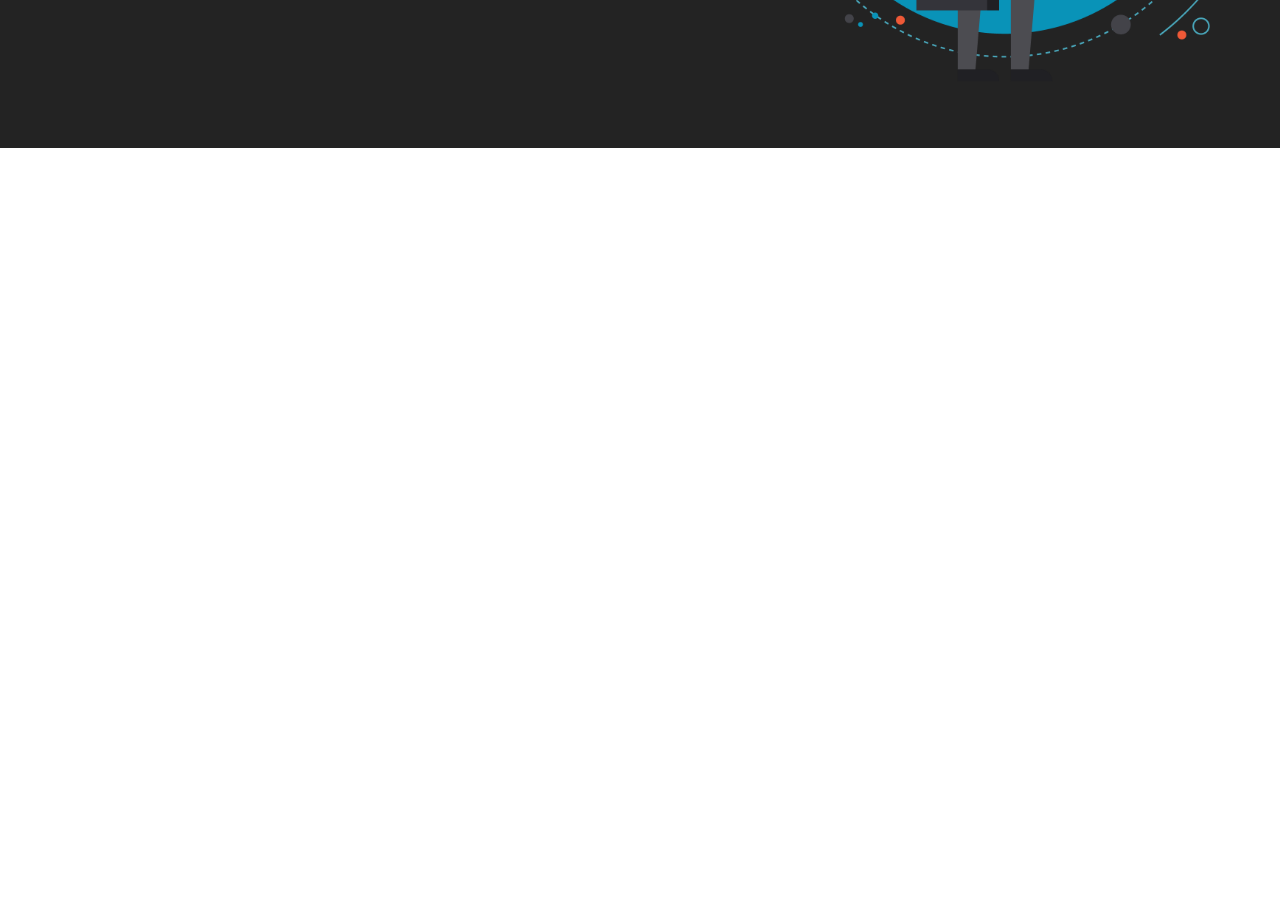
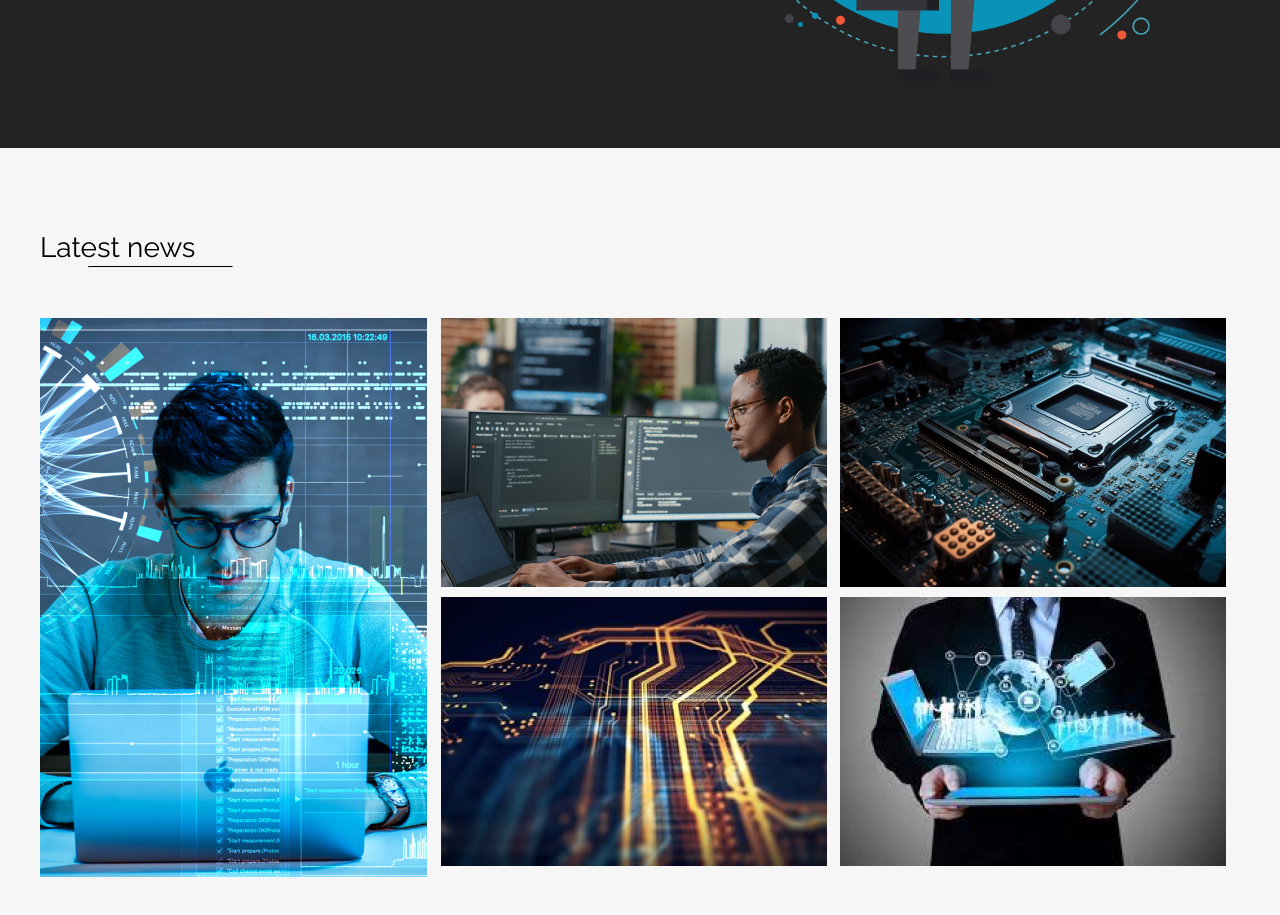
Before and after one commit to ismaildev49/Grid-pixel-perfect, a plain HTML site: page index.html in a window 1280 px wide. Shown: the part 547-1462 px from the top of the page. Before the commit the page ends 800 px from the top, so only its background shows below. Drawn offline with Linux system fonts and the light colour scheme.

Commit message:
second section end

```diff
--- a/index.html
+++ b/index.html
@@ -40,5 +40,19 @@
         />
       </div>
     </section>
+    <section class="second">
+        <div class="second-container">
+            <h2>Latest news</h2>
+            <hr />
+            <div class="grid-images">
+              <img id="image-1" src="images/image 1.png" alt="" />
+              <img id="image-2" src="images/image 2.png" alt="" />
+              <img id="image-3" src="images/image 3.png" alt="" />
+              <img id="image-4" src="images/image 4.png" alt=""/>
+              <img id="image-5" src="images/image 5.png" alt="" />
+            </div>
+        </div>
+
+    </section>
   </body>
 </html>
--- a/style.css
+++ b/style.css
@@ -1,20 +1,19 @@
-@import url('https://fonts.googleapis.com/css2?family=Inter&family=Raleway:wght@400;800&display=swap');
-*{
+@import url("https://fonts.googleapis.com/css2?family=Inter&family=Raleway:wght@400;800&display=swap");
+* {
   margin: 0;
   padding: 0;
   box-sizing: border-box;
 }
 
 body {
-    font-family: 'Raleway', sans-serif;
+  font-family: "Raleway", sans-serif;
 }
 
 /* header */
-header{
-    background-color: #3A3D46;
-
+header {
+  background-color: #3a3d46;
 }
-.navbar{
+.navbar {
   margin: 0 auto;
   max-width: 1200px;
   height: 65px;
@@ -27,8 +26,8 @@ header{
   align-items: center;
 }
 .menu a {
-    color: #FFF;
-    font-family: 'Inter', sans-serif;
+  color: #fff;
+  font-family: "Inter", sans-serif;
   text-decoration: none;
   font-size: 14px;
   text-transform: uppercase;
@@ -38,7 +37,7 @@ header{
   padding-left: 30px;
 }
 .menu li:first-child {
-    background-color: #007DFC;
+  background-color: #007dfc;
   line-height: 14px;
   border-radius: 4px;
   padding: 8px 10px 8px 9px;
@@ -55,7 +54,7 @@ header{
 }
 .main-container {
   display: grid;
-    grid-template-columns: 730px 1fr;
+  grid-template-columns: 610px 1fr;
   grid-template-rows: 1fr;
   justify-content: center;
   align-items: center;
@@ -64,45 +63,41 @@ header{
   height: 630px;
 }
 
-
-.txt-main-container{
+.txt-main-container {
   width: 463px;
   height: 327px;
   display: flex;
   flex-direction: column;
-
-
-
 }
-.txt-main-container h1{
+.txt-main-container h1 {
   font-size: 65px;
   line-height: 65px;
   font-weight: 800;
-    color: #FFF;
+  color: #fff;
   text-transform: uppercase;
   letter-spacing: 2px;
 }
 .txt-main-container h1 span {
-color: #FFB800;
+  color: #ffb800;
 }
-.txt-main-container h2{
+.txt-main-container h2 {
   font-weight: 800;
-    color: #007DFC;
+  color: #007dfc;
   font-size: 26px;
   line-height: 26px;
   text-transform: capitalize;
   letter-spacing: 1.04px;
   margin-top: 22px;
-    margin-bottom: 23px ;
+  margin-bottom: 23px;
 }
 .txt-main-container p {
-    color: #FFFFFF;
+  color: #ffffff;
   line-height: 20.88px;
   font-size: 16px;
   margin: 22px 0px 33px 0px;
   padding-right: 76px;
 }
-hr{
+hr {
   border-top: 1px solid #949494;
   width: 463px;
 }
@@ -113,7 +108,7 @@ hr{
 }
 
 button {
-    background-color:#FFB800;
+  background-color: #ffb800;
   border-radius: 45px;
   padding: 10px 27px 10px 27px;
   width: 141px;
@@ -125,3 +120,48 @@ button a {
   line-height: 20.88px;
   font-weight: 400;
 }
+/* second section*/
+.second {
+  background-color: #f6f6f6;
+  padding-top: 82px;
+  padding-bottom: 95px;
+}
+
+.second-container {
+  margin: 0 auto;
+  max-width: 1200px;
+}
+
+.second-container h2 {
+  font-size: 28px;
+  line-height: 35.54px;
+  font-weight: 400;
+}
+.second-container hr {
+  width: 145px;
+  border-top: 1px solid black;
+  margin-left: 48px;
+  margin-bottom: 50px;
+}
+.grid-images {
+  display: grid;
+  grid-template-areas:
+    " image-1 image-2 image-4"
+     "image-1 image-3 image-5";
+}
+
+#image-1{
+    grid-area: image-1;
+}
+#image-2{
+    grid-area: image-2;
+}
+#image-3{
+    grid-area: image-3;
+}
+#image-4{
+    grid-area: image-4;
+}
+#image-5{
+    grid-area: image-5;
+}
```
Also changed, not shown: images/image 1.png (added), images/image 2.png (added), images/image 3.png (added), images/image 4.png (added), images/image 5.png (added). Lines whose indentation alone changed are shown as unchanged.
